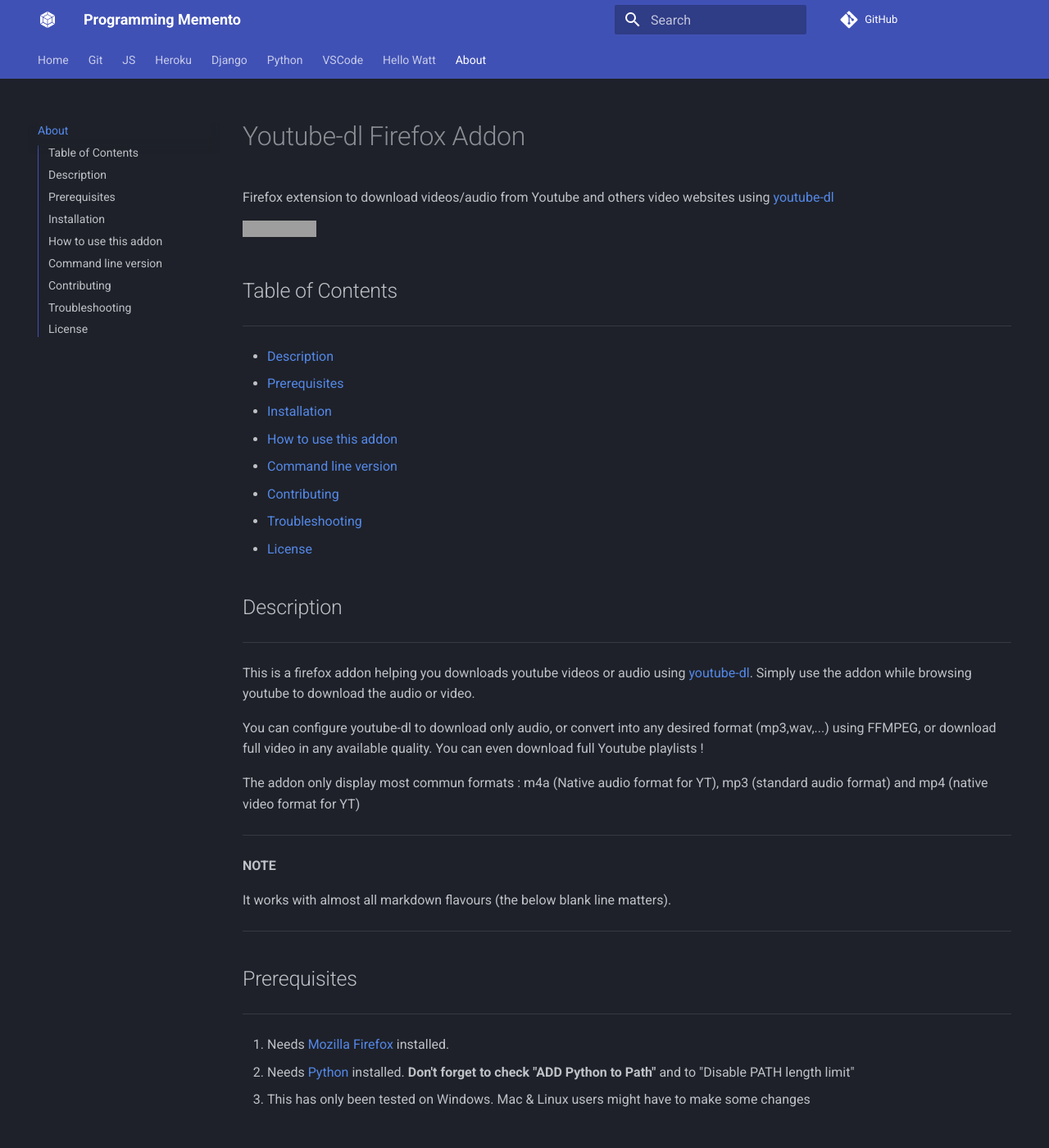
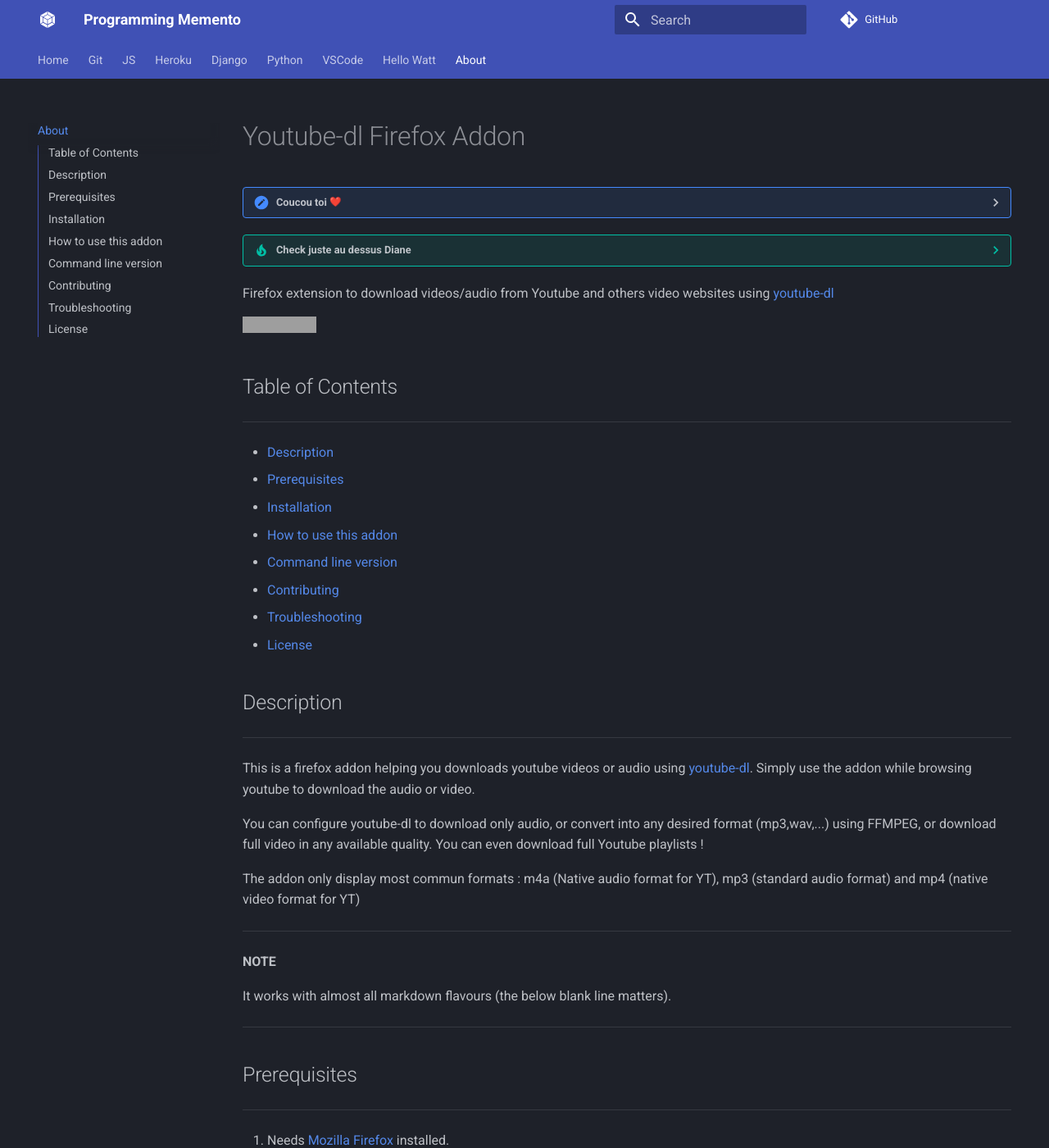
Before and after one commit to UnknownPlatypus/programming-memento, an MkDocs documentation site: the page built from docs/about.md, in a window 1280 px wide and 1400 px high. Shown: the whole window at 82% size. Built offline with MkDocs 1.6.1 and Material for MkDocs 9.7.7, drawn with Linux system fonts in a browser that asks for light colours; emoji names are drawn with the system emoji font; comment, search, counter and statistics services are not loaded; the version menu is left out; grey boxes are pictures that could not be loaded.

Commit message:
Bump mkdocs version

```diff
--- a/docs/about.md
+++ b/docs/about.md
@@ -1,4 +1,11 @@
 # Youtube-dl Firefox Addon
+??? "Coucou toi :heart:"
+    [clique ici si tu peux :slight_smile:](#){ .md-button .unclickable }
+
+??? tip "Check juste au dessus Diane"
+    Et un tit chat hop :cat: - winter
+
+
  Firefox extension to download videos/audio from Youtube and others video websites using [youtube-dl](https://github.com/rg3/youtube-dl)
 
 [![License: MIT](https://img.shields.io/badge/License-MIT-yellow.svg)](https://opensource.org/licenses/MIT)
--- /dev/null
+++ b/docs/static/css/unclicable_button.css
@@ -0,0 +1,13 @@
+.unclickable {
+  transition: left 0.3s ease 0s, top 0.3s ease 0s !important;
+  position: absolute;
+  font-size: 18px;
+  width: 256px;
+  height: 55px;
+  left: 3%;
+  top: 10%;
+}
+details[open].unclickable_wrapper {
+    position: relative;
+    height: 500px;
+}
--- /dev/null
+++ b/docs/static/js/unclicable_button.js
@@ -0,0 +1,35 @@
+function randomMoveBtn(el, maxX, maxY) {
+  const randomX = Math.random() * maxX + "%";
+  const randomY = Math.random() * maxY + "%";
+  el.style.left = randomX;
+  el.style.top = randomY;
+}
+function getDimensions(wrapper, btn){
+  wrapper.setAttribute("open", true)
+  const wrapperRect = wrapper.getBoundingClientRect()
+  const btnRect = btn.getBoundingClientRect()
+  wrapper.removeAttribute("open")
+  return [
+    (wrapperRect.width-btnRect.width)/wrapperRect.width*100,
+    (wrapperRect.height-btnRect.height)/wrapperRect.height*100,
+  ]
+}
+document.querySelectorAll(".unclickable").forEach((el) => {
+  const detailsWrapper = el.parentElement.parentElement;
+  detailsWrapper.classList.add("unclickable_wrapper");
+  const dimensions = getDimensions(detailsWrapper, el);
+
+  ["mouseup","mouseover", "focus"].forEach((event) => {
+    el.addEventListener(event, () => randomMoveBtn(el,...dimensions))
+  })
+  detailsWrapper.addEventListener(
+    "mousedown",
+    () => randomMoveBtn(el,...dimensions)
+  )
+  el.addEventListener(
+    "click",
+    () => {
+    alert("Winterzukko à La Cigale ca te tente <3 ? \nhttps://calendar.google.com/calendar/event?action=TEMPLATE&tmeid=NjFoamFkcGg2Z3E2YWJiNWNsaTNlYjlrNmNwbTRiOXBja3NqOGI5bDZoZ2oyY2I1YzhyamlkcjNjNCB0aGliYXV0LmRlY29tYmVAbQ&tmsrc=thibaut.decombe%40gmail.com")
+    }
+  )
+})
--- a/mkdocs.yml
+++ b/mkdocs.yml
@@ -74,7 +74,8 @@
     - navigation.tabs # Header navigation bar
     - navigation.instant # XHR for links
     - toc.integrate #Table of content integrated on left
-
+    - content.code.copy # COpy to clipboard button
+    - navigation.footer # Previous & Next footer buttons
 # SYNTAX HIGHLIGHT
 markdown_extensions:
   - pymdownx.highlight:
@@ -95,9 +96,12 @@
   - def_list # Lists
   - attr_list # Allows to add HTML attributes and CSS classes to Markdown elements
 
-  # extra css
+# extra statics
 extra_css:
-  - stylesheets/extra.css
+  - static/css/unclicable_button.css
+
+extra_javascript:
+  - static/js/unclicable_button.js
 
 # SEARCH PLUGIN
 plugins:
@@ -114,7 +118,6 @@
 extra:
   version:
     provider: mike
-extra:
   social:
     - icon: fontawesome/brands/github
       link: https://github.com/UnknownPlatypus
```
Also changed, not shown: requirements.txt (+21 -24 lines), docs/stylesheets/extra.css (deleted), 1 other file.
